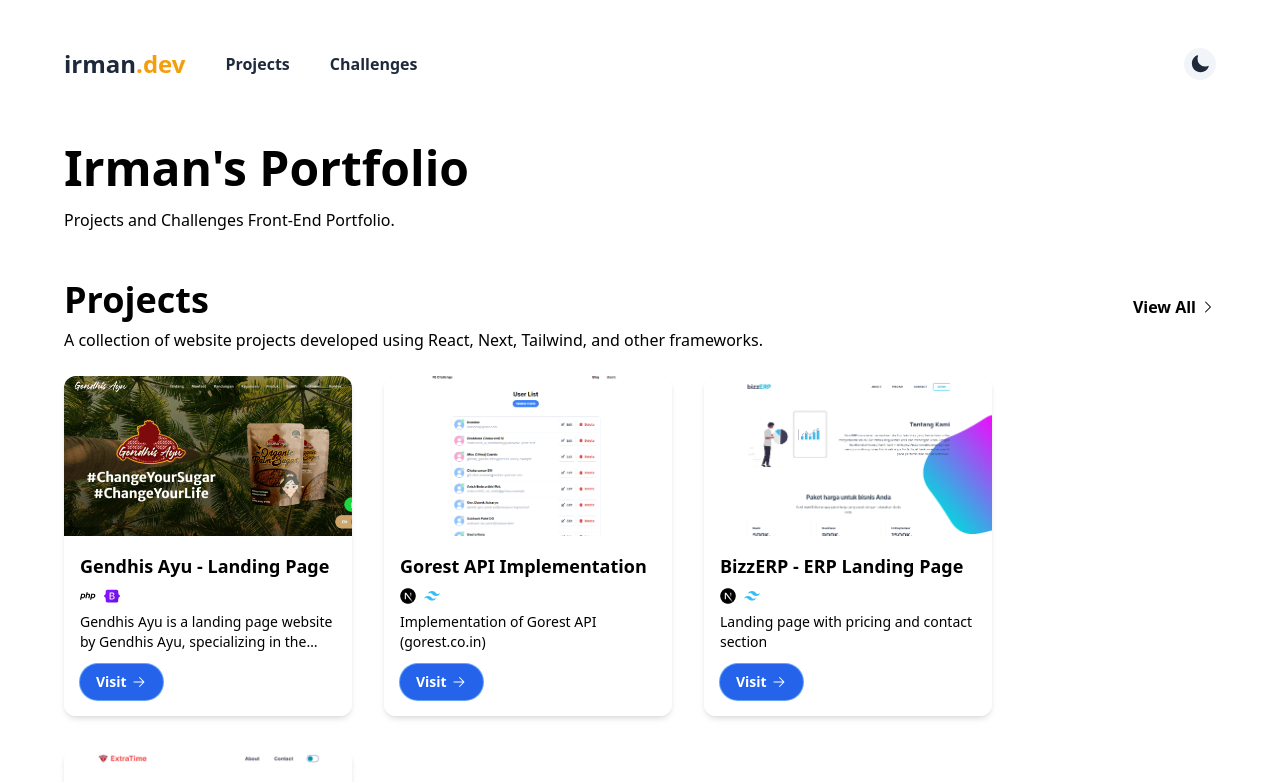
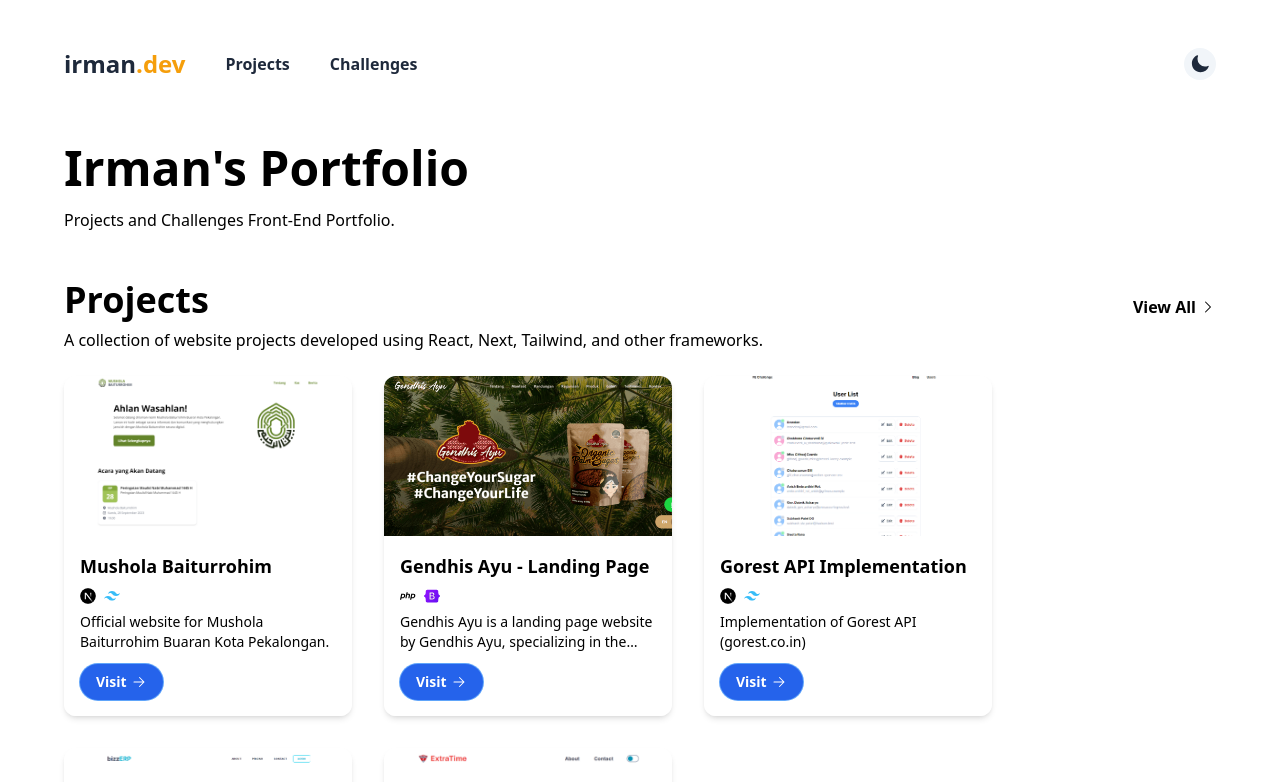
Before and after one commit to irmankurniawan11/react-challenge, a React (Create React App) app: page / in a window 1280 px wide. Shown: the top 782 px of the page. Built offline with nearby package versions, Linux system fonts and the light colour scheme; a web font is replaced by a local one.

Commit message:
Add new project Data

```diff
--- a/src/data/projectData.js
+++ b/src/data/projectData.js
@@ -1,5 +1,13 @@
 const projectData = [
     {
+        title: "Mushola Baiturrohim",
+        desc: "Official website for Mushola Baiturrohim Buaran Kota Pekalongan.",
+        imageUrl: "/image/preview-baiturrohim.png",
+        sourceUrl: "#",
+        url: "https://baiturrohim.my.id",
+        stacks: ["next","tailwind"]
+    },
+	{
         title: "Gendhis Ayu - Landing Page",
         desc: "Gendhis Ayu is a landing page website by Gendhis Ayu, specializing in the sale of organic palm sugar. The website provides a platform to showcase and promote their range of high-quality palm sugar products.",
         imageUrl: "/image/preview-gendhis.png",
```
Also changed, not shown: public/image/preview-baiturrohim.png (added).
